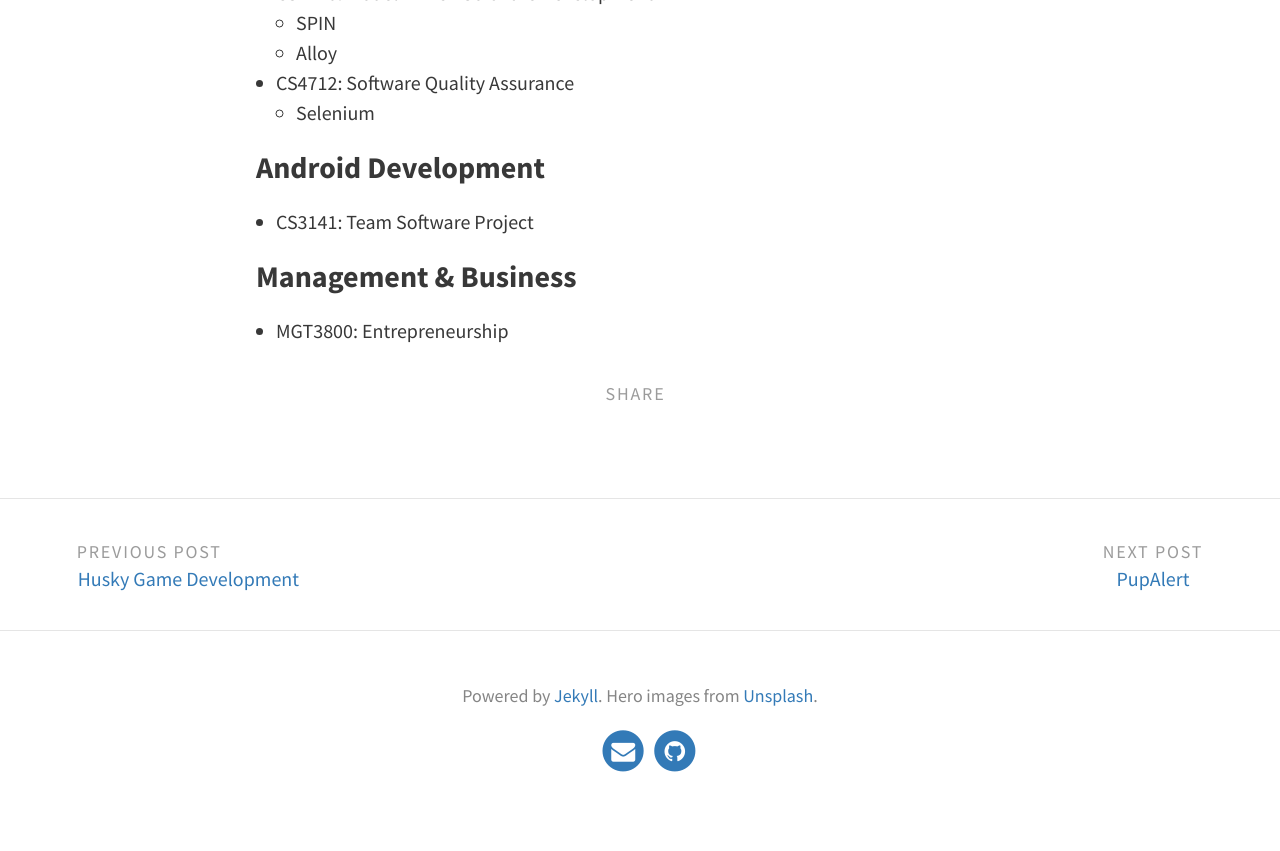
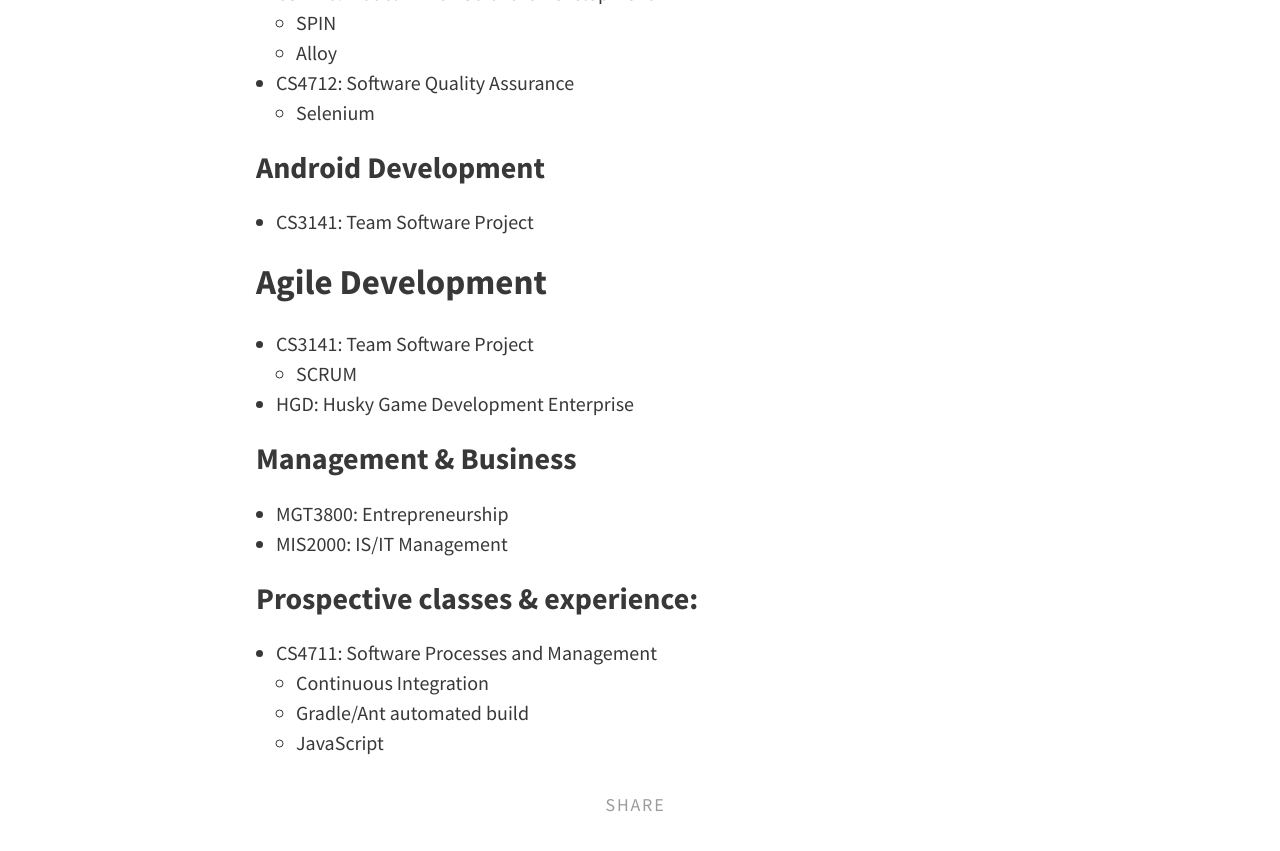
Before and after one commit to smicklas/smicklas.github.io, a Jekyll site: the page built from _portfolio/mtu.md, in a window 1280 px wide and 900 px high, scrolled down 1206 px. Shown: the top 851 px of the window. Built offline with Jekyll 4.4.1, drawn with Linux system fonts in a browser that asks for light colours.

Commit message:
Updated MTU portfolio section
Added prospective classes & agile development experience sections

```diff
--- a/_portfolio/mtu.md
+++ b/_portfolio/mtu.md
@@ -38,5 +38,17 @@
 ### Android Development
   * CS3141: Team Software Project
 
+## Agile Development
+  * CS3141: Team Software Project
+    * SCRUM
+  * HGD: Husky Game Development Enterprise
+
 ### Management & Business
   * MGT3800: Entrepreneurship
+  * MIS2000: IS/IT Management
+
+### Prospective classes & experience:
+  * CS4711: Software Processes and Management
+    * Continuous Integration
+    * Gradle/Ant automated build
+    * JavaScript
```
